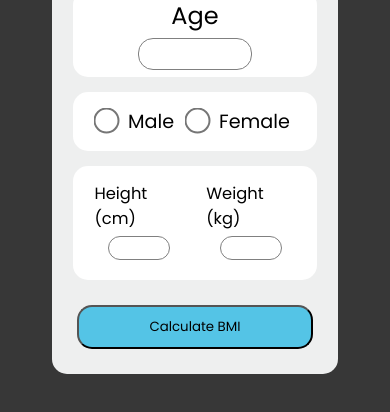
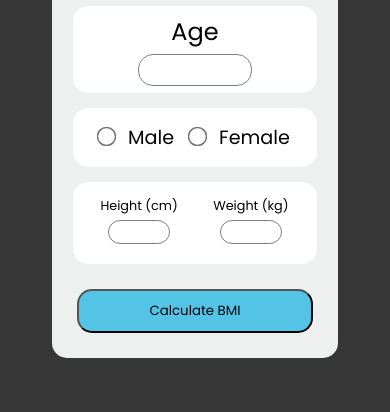
Before and after one commit to VyshnavSanthosh/Javascript_Lessons, a plain HTML site: page DOM/Project3_BMI_generator/BMI_generator.html in a window 390 px wide. Shown: the part 276-688 px from the top of the page. Drawn offline with Linux system fonts and the light colour scheme.

Commit message:
add responsiveness

```diff
--- a/DOM/Project3_BMI_generator/BMI_generator.css
+++ b/DOM/Project3_BMI_generator/BMI_generator.css
@@ -187,7 +187,7 @@ body{
         width: 80%;
     }
     .weightLabel, .heightLabel {
-        font-size: 1.2rem;
+        font-size: 1.01rem;
     }
 }
 @media (max-width:450px) {
@@ -195,22 +195,24 @@ body{
         width: 80%;
     }
     .weightLabel, .heightLabel {
-        font-size: 1.02rem;
+        font-size: 0.8rem;
     }
     .hedingSection{
         font-size: 0.8rem;
     }
-
-.maleLabel, .femaleLabel {
-    font-size: 1.2rem;
-}
-}
+    #male, #female{
+        transform: scale(1.5);
+    }
+    .maleLabel, .femaleLabel {
+        font-size: 1.2rem;
+    }
+    }
 @media (max-width:370px) {
     .screen{
         width: 90%;
     }
     .weightLabel, .heightLabel {
-        font-size: 0.75rem;
+        font-size: 0.7rem;
     }
     .maleLabel, .femaleLabel {
         font-size: 1rem;
```
